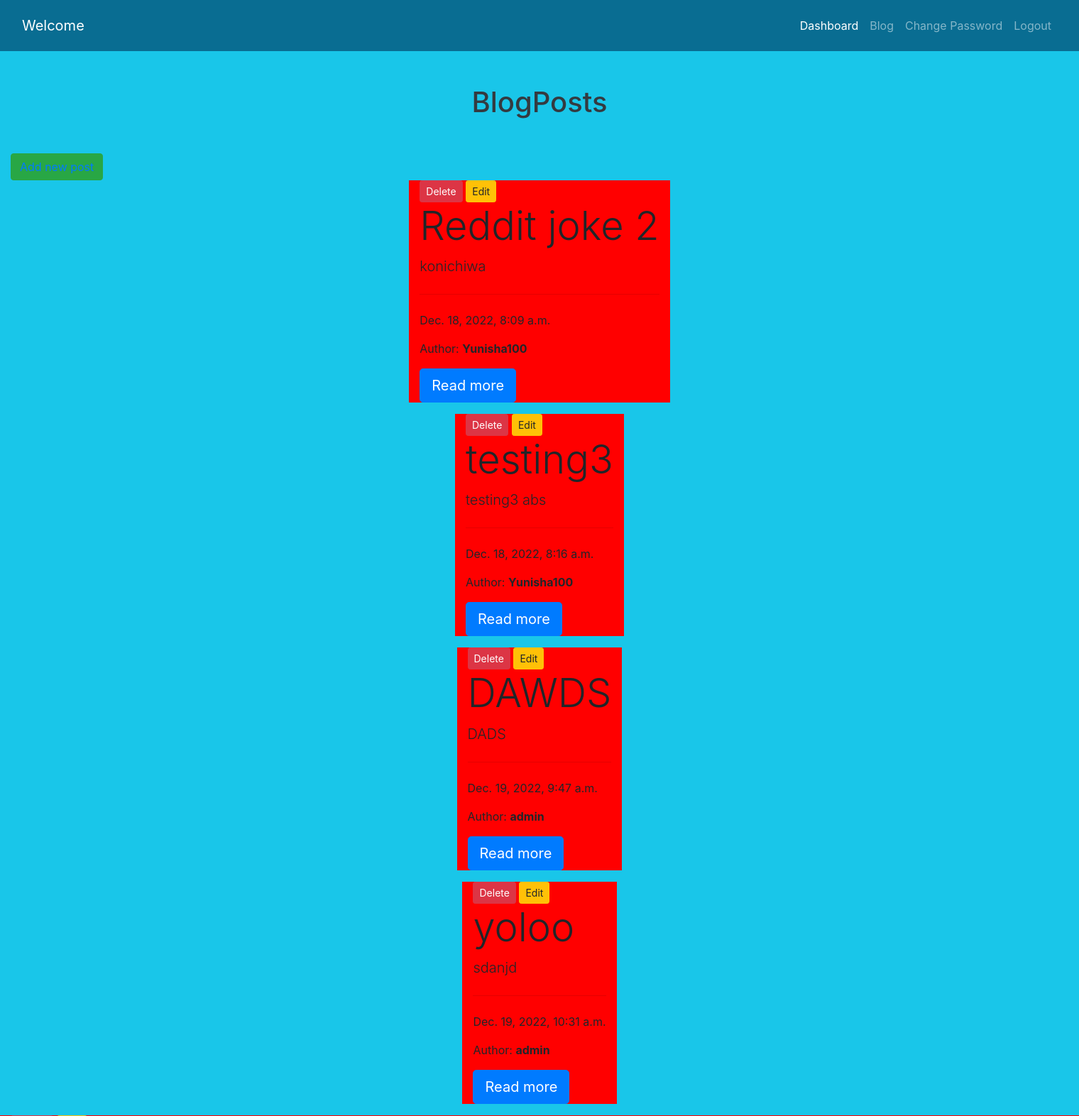
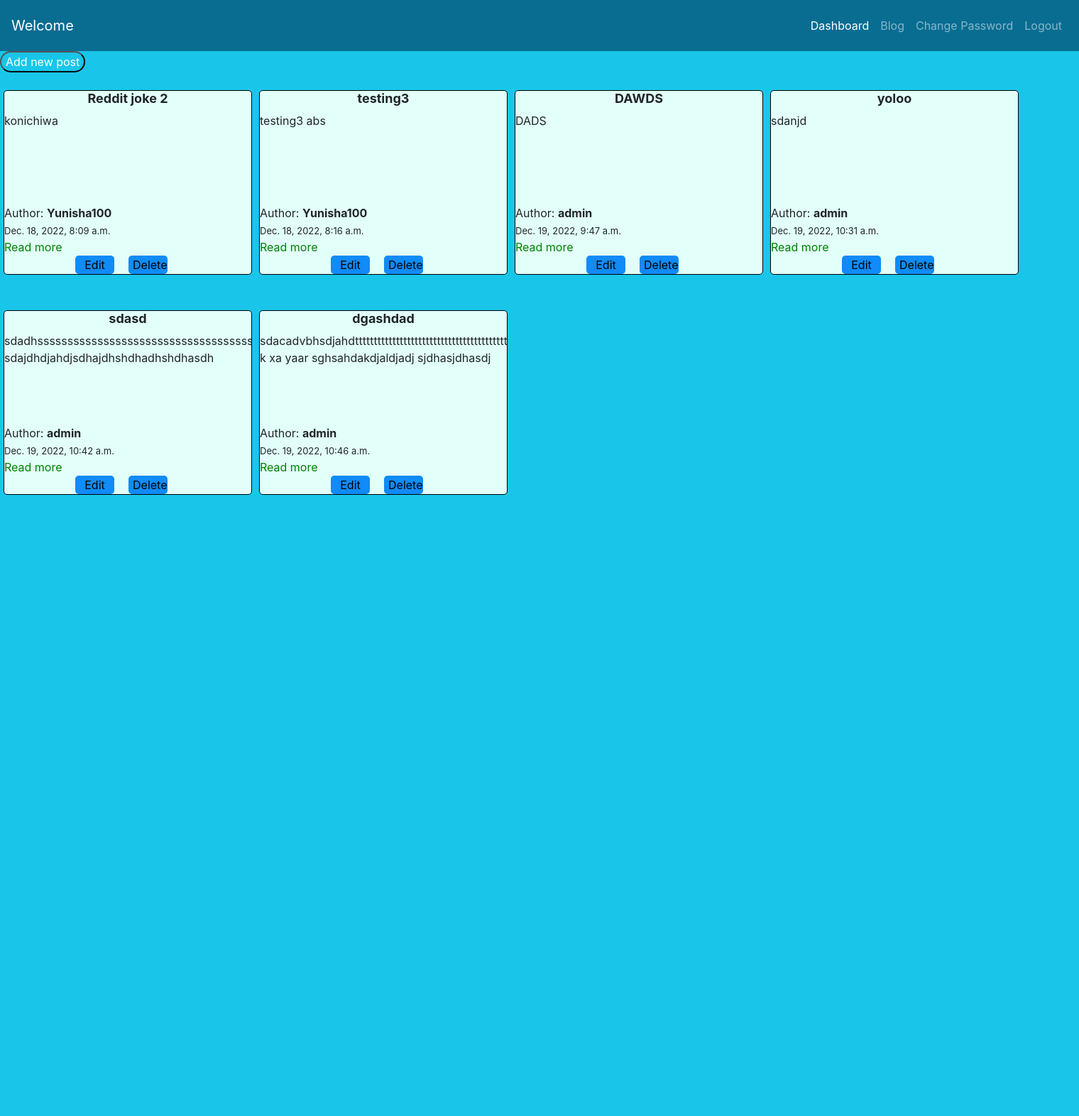
Before and after one commit to Chhabii/MentalHealthMatters, a Django app: page /blog/ in a window 1520 px wide. Shown: the top 1572 px of the page at 71% size. After the commit the page ends 697 px from the top, so only its background shows below. Run offline with Django 4.2, Linux system fonts and the light colour scheme; a user stored in the database is signed in; data comes from the database, SQL or seed files in the repository; both versions use the stored data as it was after the commit; some libraries are stand-ins or nearby versions.

Commit message:
blog page

```diff
--- a/backend/blog/static/blog/css/style.css
+++ b/backend/blog/static/blog/css/style.css
@@ -2,8 +2,47 @@
     margin: 0%;
     padding: 0%;
 }
-.container{
+#blog{
+    display: flex;
+    justify-content: center;
+    align-items: center;
+    flex-direction: column;
+    padding: 40px;
+    border: 1px solid rgba(0,0,0,0.05);
+}
+.blogcontain{
+    display: flex;
+    justify-content: center;
+    align-items: center;
+    margin: 20px 0px;
+    flex-wrap: wrap;
+    overflow-x: auto;
+    background-color: red !important;
+
+}
+.blog-heading{
+    display: flex;
+    justify-content: center;
+    align-items: center;
+    flex-direction: column;
+}
+
+.blog-box{
+    width: 350px;
+    background-color: rgb(89, 13, 110);
+    border: 1px solid #ececec;
+    border-radius: 30px;
     background-color: red;
-    height: fit-content;
-    max-width: fit-content;
+
 }
+.blog-img{
+    width: 100%;
+    height: auto;
+}
+.lead.rdbtn{
+    font-size: small;
+    color: black;
+}
+.adddel{
+    color: black;
+}
--- a/backend/blog/templates/blog/blog.html
+++ b/backend/blog/templates/blog/blog.html
@@ -1,80 +1,204 @@
 <!DOCTYPE html>
 {% load static %}
 <html lang="en">
+
 <head>
     <meta charset="UTF-8">
     <meta http-equiv="X-UA-Compatible" content="IE=edge">
     <meta name="viewport" content="width=device-width, initial-scale=1.0">
     <link rel="stylesheet" href="{% static 'authentication/css/style.css' %}">
     <link rel="stylesheet" href="{% static 'authentication/css/bootstrap.css' %}">
-    <link rel="stylesheet" href="{% static 'blog/css/style.css' %}">
+    <!-- <link rel="stylesheet" href="{% static 'blog/css/style.css' %}"> -->
 
     <title>Dashboard | MHM</title>
     <style>
-        .success{
-            margin-left:10px;
-            color:rgb(9, 109, 146);
+        body{
+            margin: 0%;
+            padding: 0%;
+
         }
-        .loginsuccess{
+
+        .success {
+            margin-left: 10px;
+            color: rgb(9, 109, 146);
+        }
+
+        .loginsuccess {
             background-color: rgb(221, 243, 249);
             text-align: center;
         }
-        .nav-background{
+
+        .nav-background {
             background-color: rgb(9, 109, 146);
         }
 
-        .jumbo-color{
+        .jumbo-color {
             background-color: rgb(169, 211, 226);
+        }
+
+        .blog-box {
+            width: 350px;
+            height: 260px;
+
+            border: 1px solid #ececec;
+            border-radius: 5px;
+            background-color: rgb(226, 255, 250);
+            border-color: black;
+            margin: 5px;
+
+        }
+
+        #blog {
+            display:flex;
+            flex-wrap: wrap;
+
+        }
+
+        .blogcontainer {
+            display: inline-flex;
+            justify-content: center;
+            align-items: center;
+            margin: 20px 0px;
+            flex-wrap: wrap;
+            gap: 60px;
+
+
+
+        }
+
+        .blog-heading {
+            display: flex;
+            justify-content: center;
+            align-items: center;
+            flex-direction: column;
+            font-size: large;
+            font-weight: 700;
+        }
+
+
+        .adddel {
+            color: rgb(2, 2, 1);
+            border: none;
+            background-color: rgb(16, 139, 247);
+            width: 55px;
+            border-radius: 5px;
+
+
+        }
+
+        .buttons {
+            display: flex;
+            gap: 20px;
+            align-items: center;
+
+            margin-left: 100px;
+        }
+        .rdbtn{
+            color: green;
+            text-decoration: none;
+        }
+        .rdbtn:hover{
+            color: blue;
+            text-decoration: none;
+        }
+        .date{
+            font-size: small;
+        }
+        .portion{
+            position: fixed;
+            margin-top: 85px;
+        }
+        .adpst{
+            background-color: transparent;
+            border-radius: 15px;
+        }
+        .adpst a{
+            color: white;
+
+        }
+        .adpst a:hover{
+            text-decoration: none;
+        }
+        .adpst:hover{
+            background-color:black;
+        }
+        .blogabs{
+            overflow: hidden;
+
+            height: 45px;
         }
     </style>
 </head>
+
 <body>
     <div class="loginsuccess">
         {% if messages %}
         {% for message in messages %}
-            <small {% if message.tags %} class="{{message.tags}}" {% endif %}>{{message}}</small>
+        <small {% if message.tags %} class="{{message.tags}}" {% endif %}>{{message}}</small>
         {% endfor %}
         {% endif %}
     </div>
-
-    <div class="container-fluid nav-background">
+    <div class="blogcontain">
         {% include 'authentication/navbar.html' %}
     </div>
+    <button class="adpst"><a href="{% url 'addnewpost' %}">Add new post</a></button>
+    <section id="blog">
+
+        <!--Writing for blog from here-->
+        <!-- <div class="col-sm-12"> -->
+        <!-- <h1 class="text-dark my-5 text-center">BlogPosts</h1> -->
+        <!-- <div class="row"> -->
+        <!-- <div class="col-4"> -->
+        <!-- <button class="btn btn-success"><a href="{% url 'addnewpost' %}">Add new post</a></button> -->
+        <!-- </div> -->
+        <!-- </div> -->
+        <!-- </div> -->
+
+        {% for p in post %}
+
+        <div class="blogcontainer">
+            <div class="blog-box">
+
+                <!-- {% if admin %}
+                <form action="{% url 'delete' p.id %}" class="d-inline" method="post"> -->
+                <!-- {% csrf_token %} -->
+
+                <!-- </form> -->
 
 
-    <!--Writing for blog from here-->
-    <div class="col-sm-12">
-        <h1 class="text-dark my-5 text-center">BlogPosts</h1>
-        <div class="row">
-            <div class="col-4">
-               <button class="btn btn-success"><a href="{% url 'addnewpost' %}">Add new post</a></button>
+                <!-- {% endif %} -->
+
+                <h1 class="blog-heading">{{p.title}}</h1>
+
+                <div class="blogabs">{{p.abstract}}</div>
+
+                <!-- <hr style="position: absolute;margin-top: 5px;height:2px;border-width:0;color:black;background-color:black"> -->
+                <div class="portion">
+
+                    <span> Author: <strong>{{p.author}}</strong></span>
+                    <br><span class="date">{{p.published_date}}</span>
+
+                    <br><a class="rdbtn" href="{% url 'readmore' p.id %}" role="button">Read more</a>
+
+                    <!-- <a href="{% url 'update' p.id %}" class="edi">Edit</a> -->
+                    <div class="buttons">
+                        <form action="{% url 'update' p.id %}">
+                            <input type="submit" class="adddel" value="Edit">
+                        </form>
+                        {% if admin %}
+                        <form action="{% url 'delete' p.id %}" class="d-inline" method="post">
+                            {%csrf_token%}
+                            <input type="submit" class="adddel" value="Delete">
+                        </form>
+
+                        {% endif %}
+                    </div>
+                </div>
             </div>
         </div>
-    </div>
 
-    {% for p in post %}
-
-        <div class="container">
-            {% if admin %}
-                <form action="{% url 'delete' p.id %}" class="d-inline" method="post">
-                    {%csrf_token%}
-                    <input type="submit" class="btn btn-danger btn-sm " value="Delete">
-                </form>
-                <a href="{% url 'update' p.id %}" class="btn btn-warning btn-sm">Edit</a>
-
-            {% endif %}
-
-
-            <h1 class="display-4">{{p.title}}</h1>
-            <p class="lead">{{p.abstract}}</p>
-            <hr class="my-4">
-            <p>{{p.published_date}}</p>
-            <p> Author: <strong>{{p.author}}</strong></p>
-            <p class="lead">
-                <a class="btn btn-primary btn-lg" href="{% url 'readmore' p.id %}" role="button">Read more</a>
-            </p>
-        </div>
     {% endfor %}
+</section>
 
 
 
@@ -84,4 +208,5 @@
     <script src="{% static 'authentication/js/bootstrap.js' %}"></script>
 
 </body>
+
 </html>
```
Also changed, not shown: backend/db.sqlite3.
